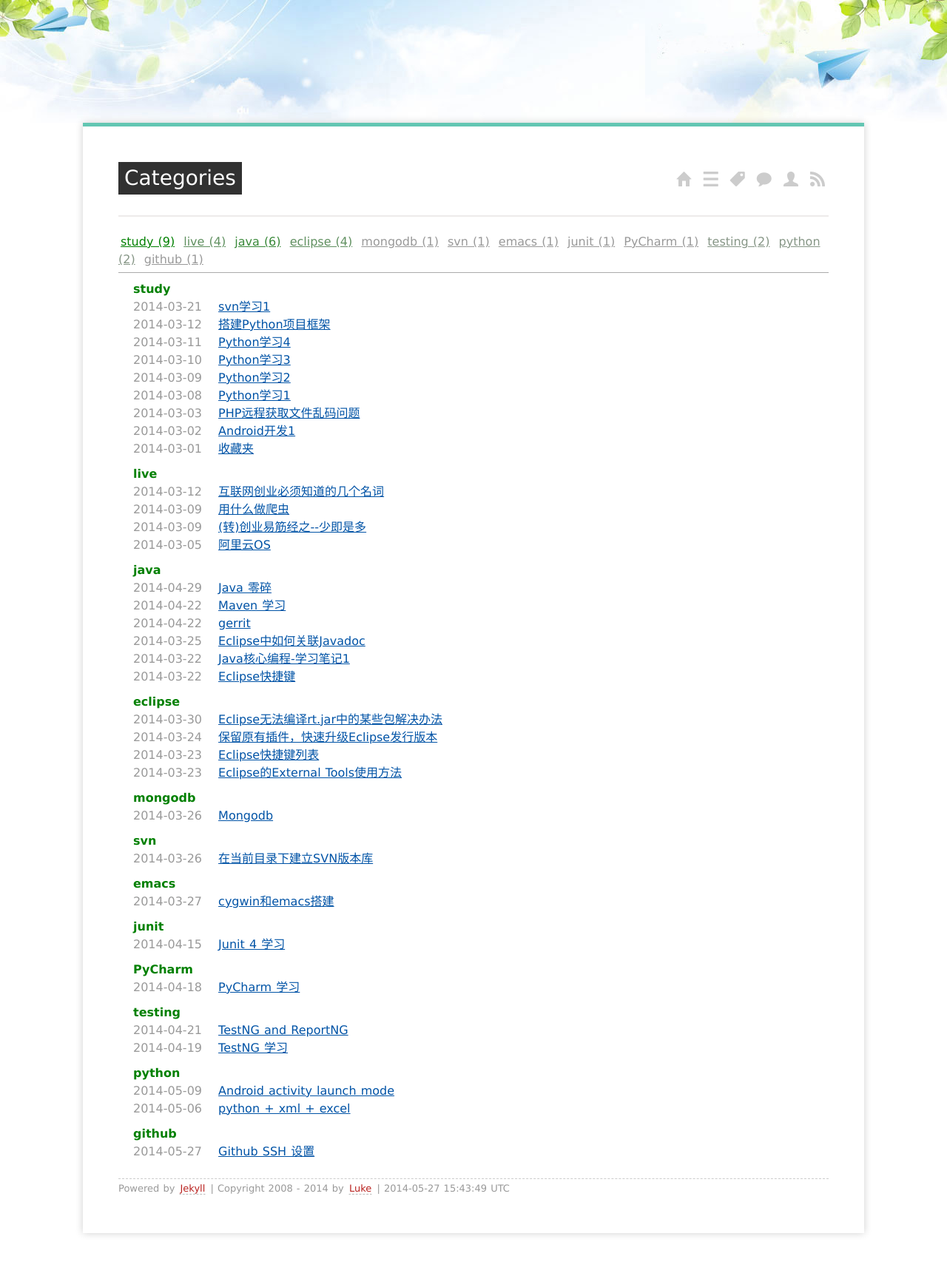
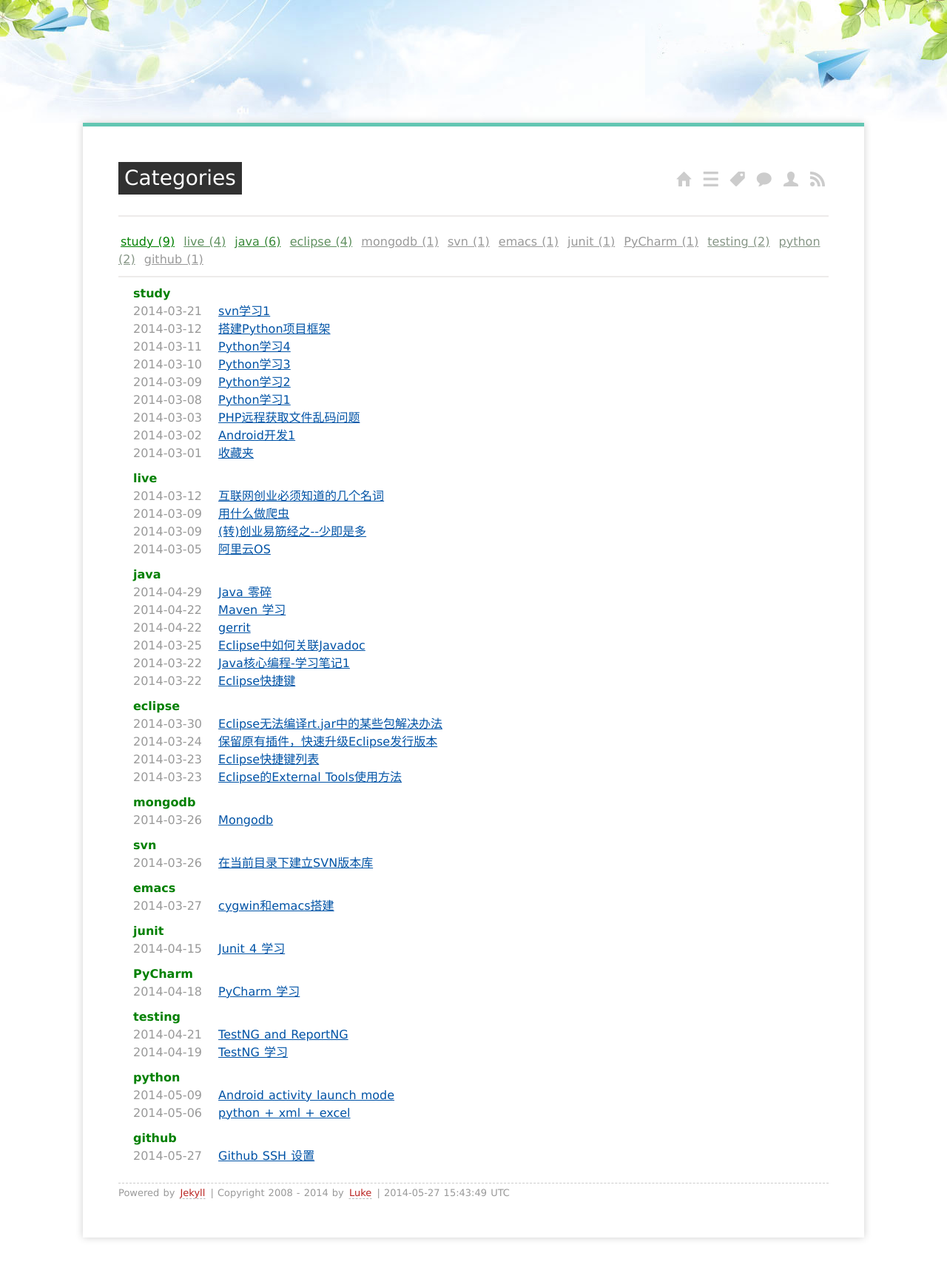
Before and after one commit to yujialive/yujialive.github.io, a Jekyll site: the page built from categories/index.md, in a window 1280 px wide. Shown: the whole page at 74% size. Built offline with Jekyll 4.4.1, drawn with Linux system fonts in a browser that asks for light colours; Markdown is read by kramdown in place of the engine named in the settings.

Commit message:
daily updates

```diff
--- a/media/css/screen.css
+++ b/media/css/screen.css
@@ -255,13 +255,11 @@ footer a:hover {
 }
 
 #tag_cloud {
-    border-bottom: #aaa solid 1px;
-    padding-bottom: 5px;
+    border-bottom: #edebea solid 2px;
+    padding-bottom: 10px;
 }
 
 #tag_cloud a {
     margin:6px 2px;
     padding:3px 1px;
 }
-
-#tag_cloud a:hover {color:red;}
```
